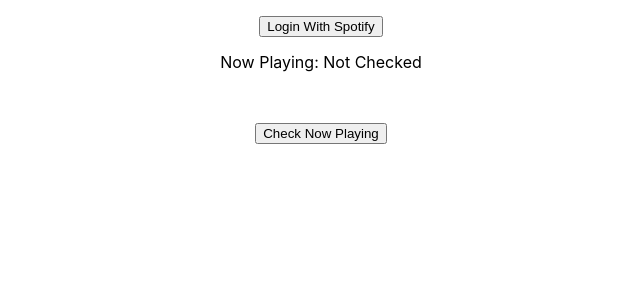
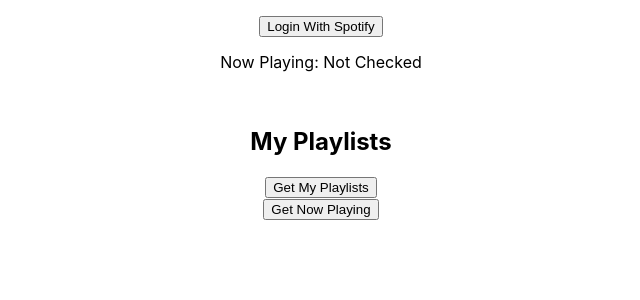
Before and after one commit to serra98/Team6, a React (Create React App) app in the folder client/: page / in a window 1280 px wide. Shown: the top 300 px of the page, without its empty margins (319-959 px from the left). Built offline with nearby package versions, Linux system fonts and the light colour scheme.

Commit message:
Name of Playlists are visible

```diff
--- a/client/src/App.js
+++ b/client/src/App.js
@@ -12,7 +12,8 @@ class App extends Component {
       nowPlaying: {
         name: 'Not Checked',
         image: ''
-      }
+      },
+      myPlaylists: []
     }
     if (params.access_token) {
       spotifyWebApi.setAccessToken(params.access_token);
@@ -27,7 +28,6 @@ class App extends Component {
     }
     return hashParams;
   }
-
   getNowPlaying() {
     spotifyWebApi.getMyCurrentPlaybackState()
     .then((response) => {
@@ -39,8 +39,19 @@ class App extends Component {
       });
     })
   }
+  getMyPlaylists() {
+    spotifyWebApi.getUserPlaylists()
+    .then((response) => {
+      this.setState({
+        myPlaylists: response.items,
+      });
+    })
+  }
 
   render() {
+    const display = this.state.myPlaylists.map((playlist) =>
+      <li>{playlist.name}</li>
+    );
     return (
       <div className="App">
         <a href='http://localhost:8888'>
@@ -52,8 +63,18 @@ class App extends Component {
         <div>
           <img src= {this.state.nowPlaying.image } style={{ width: 100}} />
         </div>
+        <div>
+        <h2>My Playlists</h2>
+        <ul>
+          {display}
+        </ul>
+        </div>
+        <button onClick={() => this.getMyPlaylists()}>
+          Get My Playlists
+        </button>
+        <br></br>
         <button onClick={() => this.getNowPlaying()}>
-          Check Now Playing
+          Get Now Playing
         </button>
       </div>
     );
```
